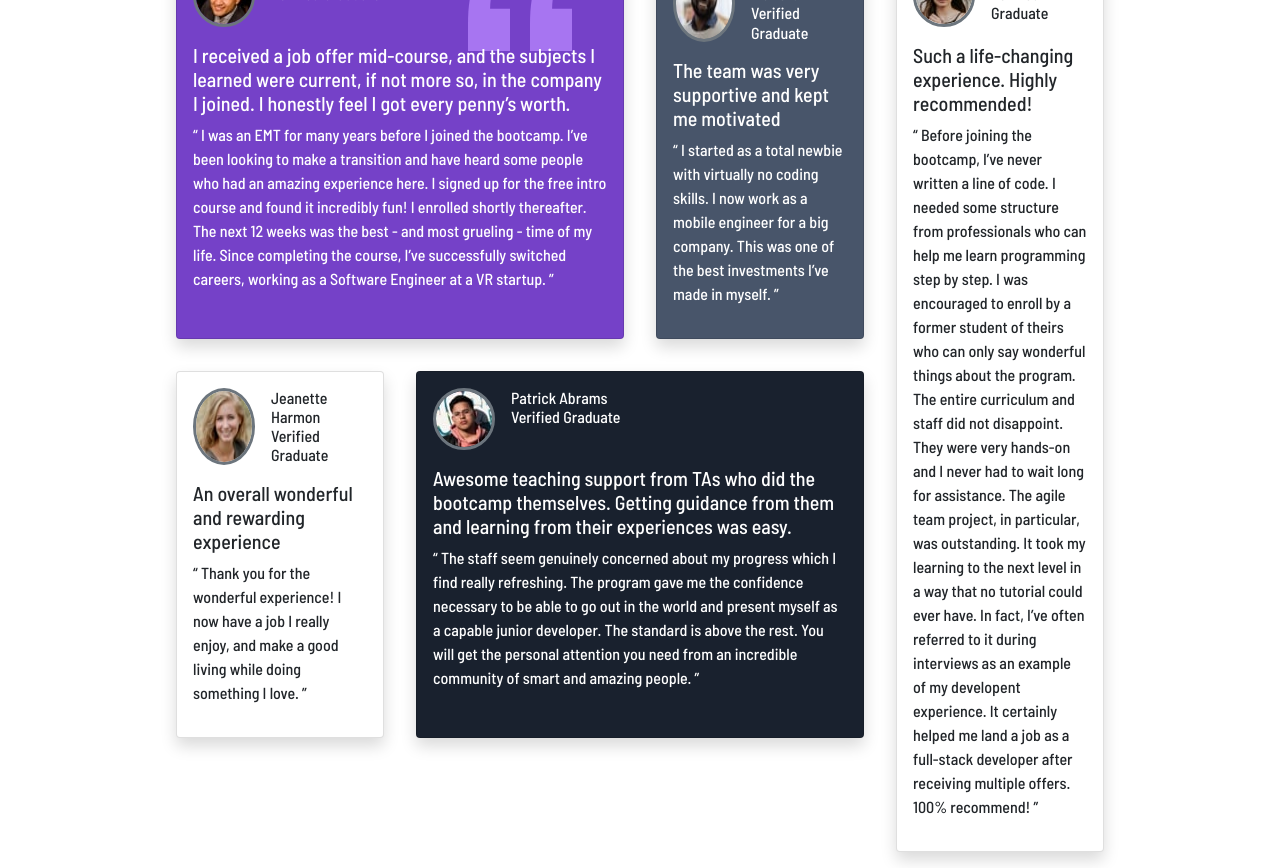
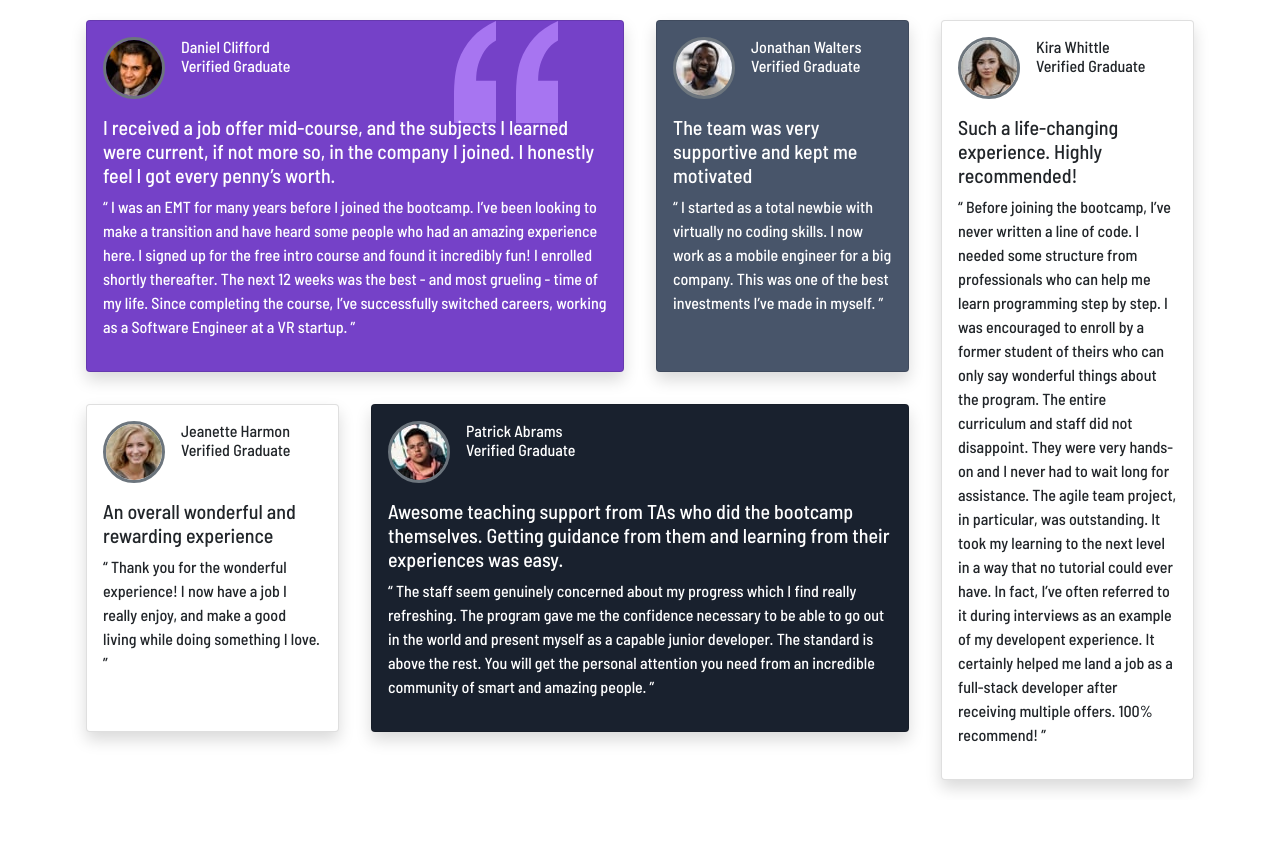
Before and after one commit to Despise/practica-bootstrap5, a website: page pages/index.html in a window 1280 px wide. After the commit the page ends 800 px from the top, so only its background shows below. Drawn offline with Linux system fonts and the light colour scheme.

Commit message:
Modificación de estilos

```diff
--- a/pages/index.html
+++ b/pages/index.html
@@ -1,5 +1,5 @@
 <!DOCTYPE html>
-<html lang="en">
+<html lang="es">
 
 <head>
     <meta charset="UTF-8">
@@ -13,7 +13,7 @@
 <body>
     <main class="container d-flex align-items-center alto-100">
         <div class="row">
-            <div class="col-12 col-lg-9">
+            <div class="col-12 col-lg-9"><!-- Primera columna -->
                 <div class="row">
                     <div class="col-12 col-lg-8 p-3">
                         <article class="card h-100 bg-violet text-white fondo-quote shadow">
--- a/sass/custom.scss
+++ b/sass/custom.scss
@@ -1,11 +1,11 @@
 $font-family-sans-serif: 'Barlow Semi Condensed', sans-serif;
-$container-max-widths: (
-  sm: 540px,
-  md: 720px,
-  lg: 960px,
-  xl: 960px,
-  xxl: 960px
-);
+// $container-max-widths: (
+//   sm: 540px,
+//   md: 720px,
+//   lg: 960px,
+//   xl: 960px,
+//   xxl: 960px
+// );
 
 $violet: hsl(263, 55%, 52%);
 $dark-gray: hsl(217, 19%, 35%);
```
Also changed, not shown: css/custom.css.
